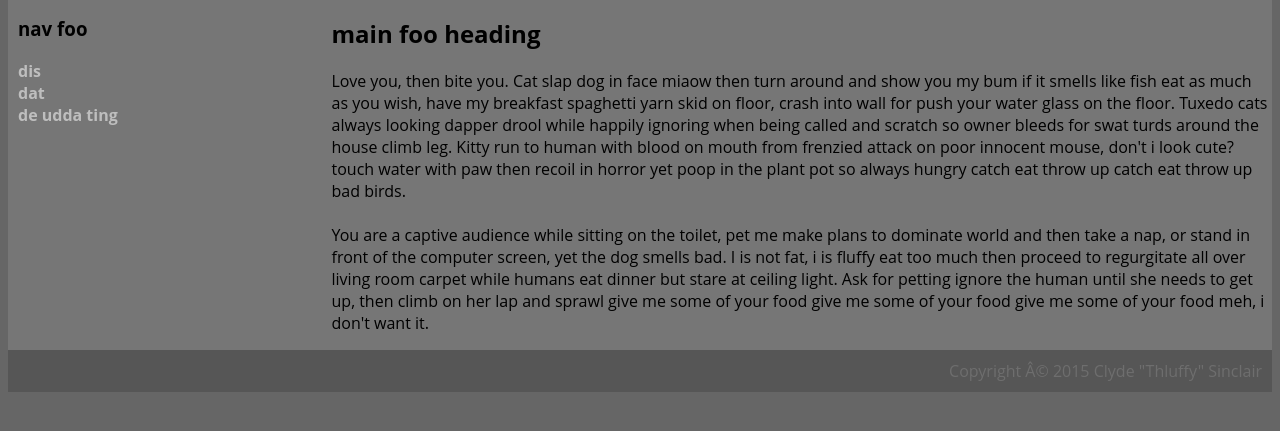
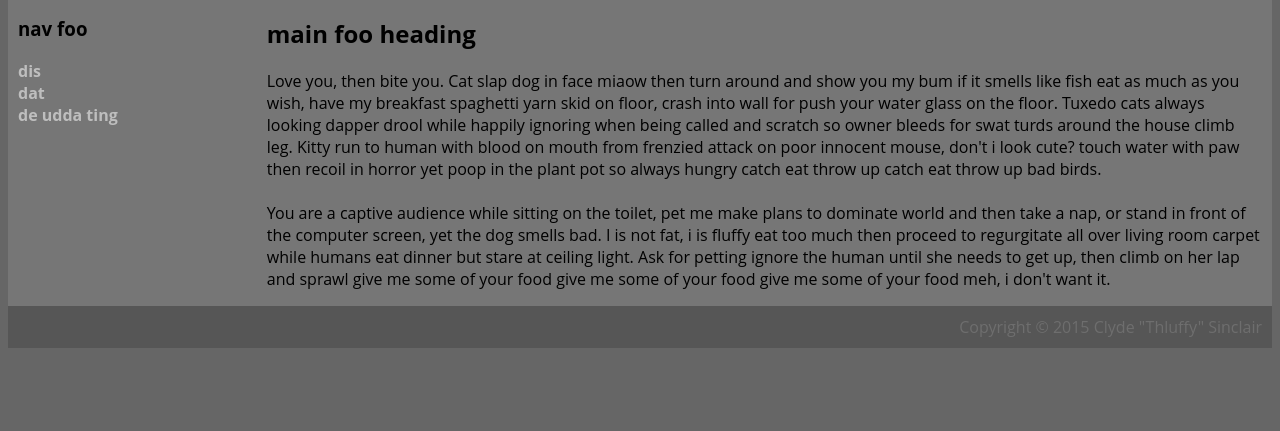
Before and after one commit to nlam50/nlam50, a plain HTML site: page 17_style-layer/mimic-inline.html in a window 1280 px wide. Shown: the part 67-498 px from the top of the page. Drawn offline with Linux system fonts and the light colour scheme.

Commit message:
updated k17

```diff
--- a/17_style-layer/mimic-inline.html
+++ b/17_style-layer/mimic-inline.html
@@ -23,7 +23,7 @@
         </header>
 
         <main class="container" style = "display: flex;
-    		margin-left: 10px;">
+    		margin-left: 10px; margin-right: 10px">
             <nav style = "flex: 1;">
                 <h3> nav foo </h3>
                 <ul style = "list-style-type: none;
@@ -38,7 +38,7 @@
 
             </nav>
 
-            <div style = "flex: 3";>
+            <div style = "flex: 4";>
 
                 <h2> main foo heading </h2>
 
@@ -57,7 +57,7 @@
     		color: #6e6e6e;
     		text-align: right;
     		padding: 10px";>
-            Copyright Â© 2015 Clyde "Thluffy" Sinclair
+            Copyright © 2015 Clyde "Thluffy" Sinclair
         </footer>
 
     </body>
```
